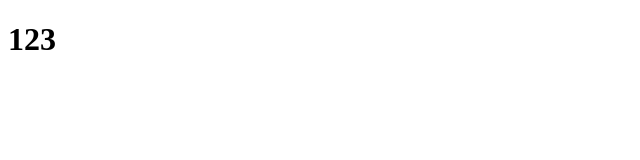
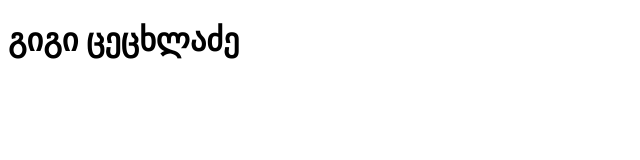
Before and after one commit to luka695-kh/web, a plain HTML site: page index.html in a window 1280 px wide. Shown: the whole page, without its empty margins (0-640 px from the left). Drawn offline with Linux system fonts and the light colour scheme.

Commit message:
გიგი

```diff
--- a/index.html
+++ b/index.html
@@ -6,6 +6,6 @@
     <title>Document</title>
 </head>
 <body>
-    <h1>123</h1>
+    <h1>გიგი ცეცხლაძე</h1>
 </body>
 </html>
```
